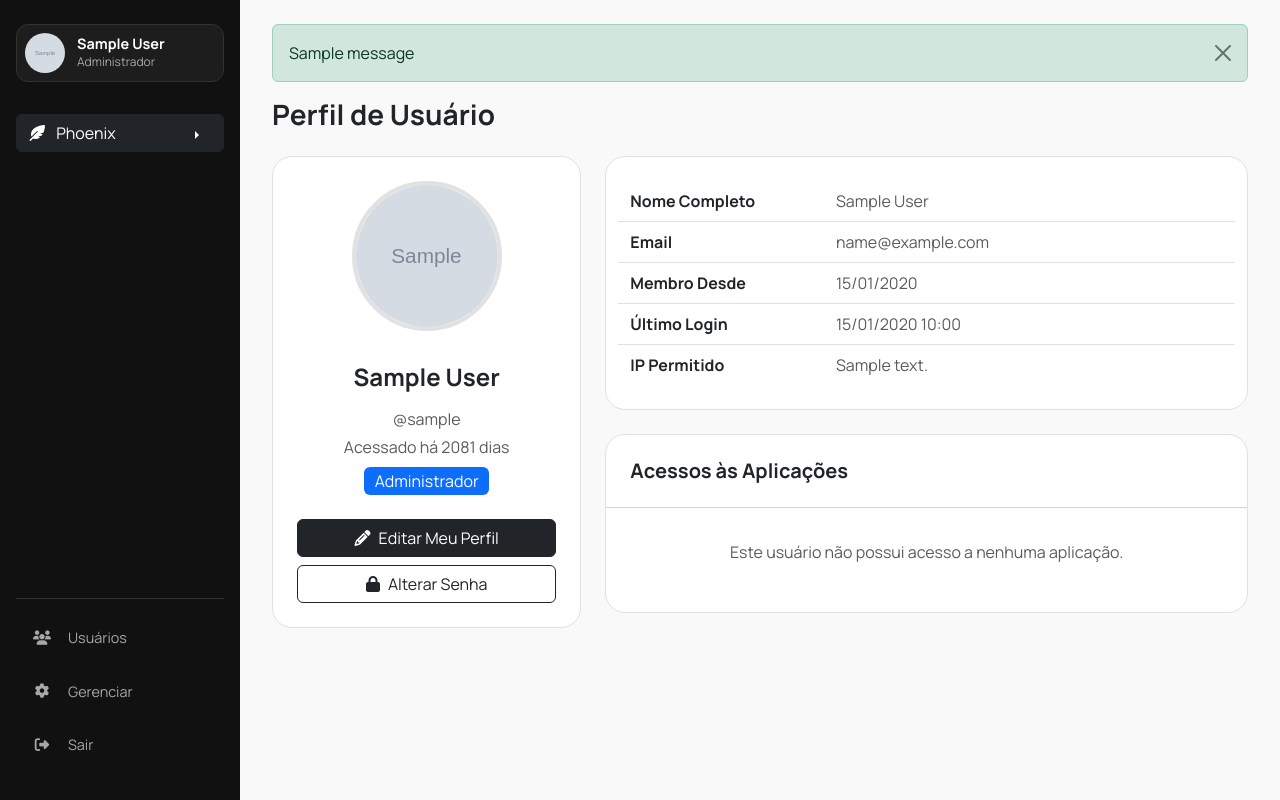
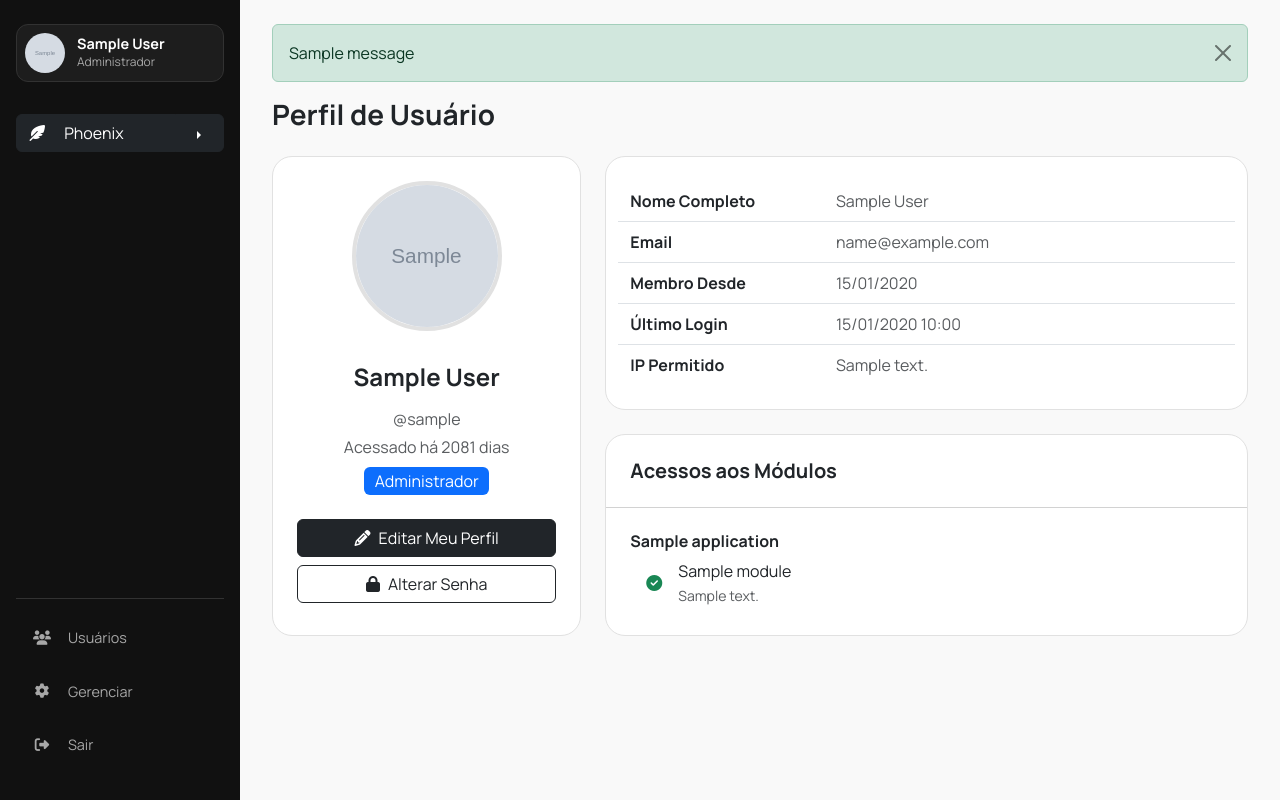
Before and after one commit to ianroddrs/sara_2, a Django app: page /users/1/ in a window 1280 px wide. Run offline with Django 4.2, Linux system fonts and the light colour scheme; a user stored in the database is signed in; tables that the repository leaves empty hold one stand-in row (values such as "Sample post"); grey boxes marked "Sample" are stand-in pictures; one stand-in notice (Sample message) is shown.

Commit message:
ajsute de estilo

```diff
--- a/core/templates/core/base.html
+++ b/core/templates/core/base.html
@@ -32,7 +32,7 @@
                 <li class="nav-item">
                     <div class="btn-group dropend w-100">
                         <a href="{% url 'phoenix:dashboard' %}" class="btn btn-dark text-start">
-                            <i class="fa-solid fa-feather-pointed me-2"></i> Phoenix
+                            <i class="fa-solid fa-feather-pointed me-3"></i> Phoenix
                         </a>
                         <button type="button" class="btn btn-dark dropdown-toggle dropdown-toggle-split p-0" data-bs-toggle="dropdown" aria-expanded="false" style="width: 10px;">
                             <span class="visually-hidden">Toggle Dropdown</span>
@@ -94,7 +94,7 @@
         <main class="main-content">
              {% if messages %}
                 {% for message in messages %}
-                    <div class="alert alert-{{ message.tags }} alert-dismissible fade show" role="alert">
+                    <div class="alert alert-{% if message.tags == 'error' %}danger{% else %}{{ message.tags }}{% endif %} alert-dismissible fade show" role="alert">
                         {{ message }}
                         <button type="button" class="btn-close" data-bs-dismiss="alert" aria-label="Close"></button>
                     </div>
--- a/core/templates/core/user_profile.html
+++ b/core/templates/core/user_profile.html
@@ -68,28 +68,37 @@
 
         <div class="card">
             <div class="card-header rounded-top-5 bg-white p-4">
-                <h5 class="card-title mb-0 fw-bold">Acessos às Aplicações</h5>
+                <h5 class="card-title mb-0 fw-bold">Acessos aos Módulos</h5>
             </div>
             <div class="card-body p-2">
-                {% with user_apps=profile_user.applications.all %}
-                    {% if user_apps %}
+                {% if all_applications %}
                     <ul class="list-group list-group-flush">
-                            {% for app in user_apps %}
-                                <li class="list-group-item d-flex align-items-center border-0 p-3">
-                                    <i class="fa-solid fa-check-circle text-success me-3 fs-5"></i>
+                        {% for app in all_applications %}
+                            <li class="list-group-item p-3">
+                                <h6 class="mb-2 fw-bold">{{ app.name }}</h6>
+                                <ul class="list-unstyled mb-0 ps-3">
+                                    {% for module in app.modules.all %}
+                                        <li class="d-flex align-items-center mb-1">
+                                            {% if module.id in user_module_ids %}
+                                                <i class="fa-solid fa-check-circle text-success me-3 fs-6"></i>
+                                            {% else %}
+                                                <i class="fa-solid fa-times-circle text-danger me-3 fs-6"></i>
+                                            {% endif %}
                                             <div>
-                                        <h6 class="mb-0">{{ app.name }}</h6>
-                                        {% if app.description %}
-                                            <small class="text-muted">{{ app.description }}</small>
+                                                <span>{{ module.name }}</span>
+                                                {% if module.description %}
+                                                    <br><small class="text-muted">{{ module.description }}</small>
                                                 {% endif %}
                                             </div>
                                         </li>
                                     {% endfor %}
                                 </ul>
+                            </li>
+                        {% endfor %}
+                    </ul>
                 {% else %}
-                        <p class="text-muted text-center p-4">Este usuário não possui acesso a nenhuma aplicação.</p>
+                    <p class="text-muted text-center p-4">Nenhuma aplicação ou módulo cadastrado no sistema.</p>
                 {% endif %}
-                {% endwith %}
             </div>
         </div>
     </div>
```
Lines whose indentation alone changed are shown as unchanged.
